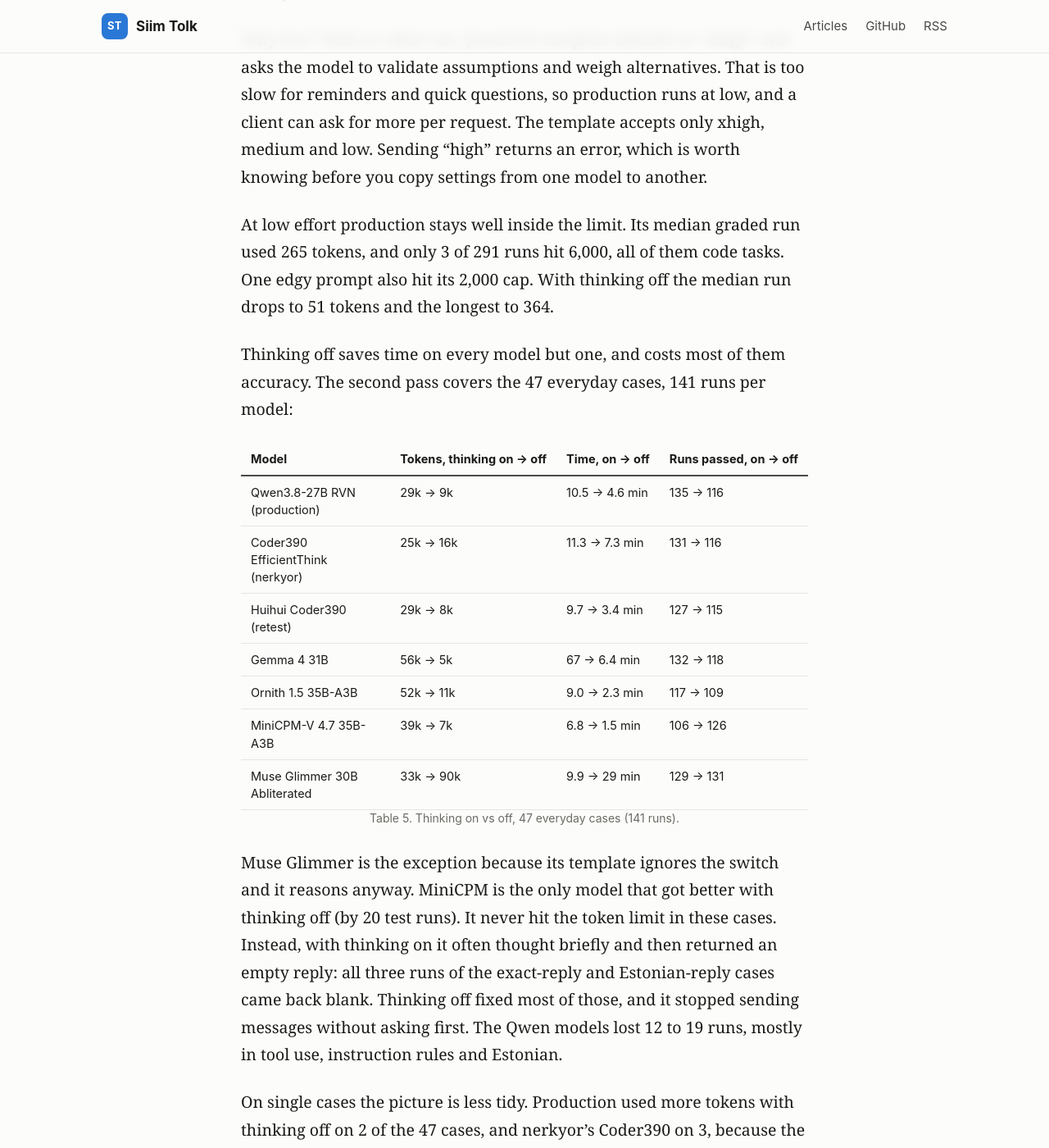
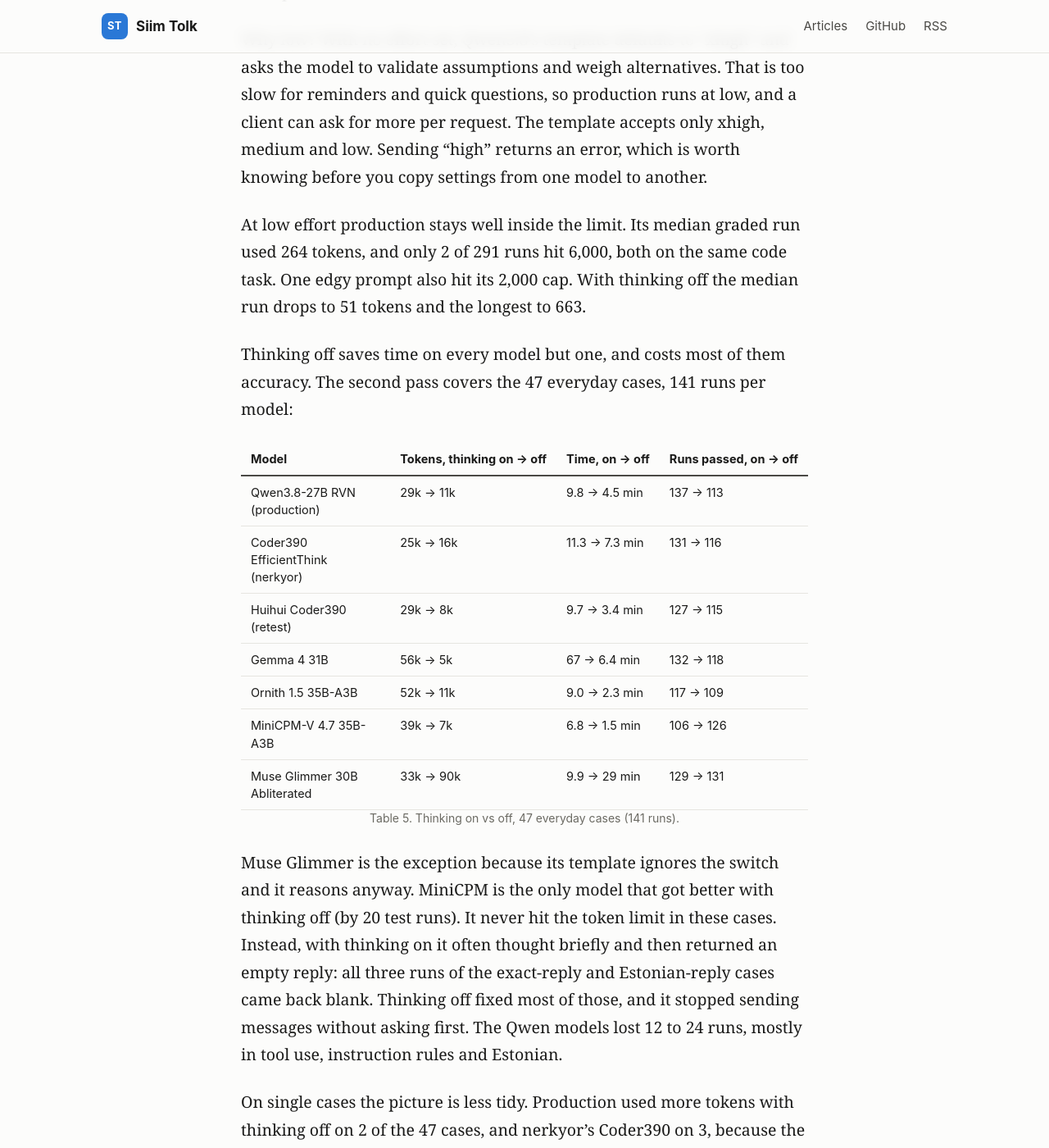
Before and after one commit to siimtolk/siimtolk.github.io, a Jekyll site: the page built from _posts/2026-10-22-llm-testing-overnight.md, in a window 1280 px wide and 1400 px high, scrolled down 6491 px. Shown: the whole window at 82% size. Built offline with Jekyll 4.4.1, drawn with Linux system fonts in a browser that asks for light colours; some of the changed text lies outside the part shown.

Commit message:
LLM testing post: thinking-off numbers from production's current build (b11707)
Co-Authored-By: Claude Opus 5.5 <noreply@anthropic.com>

```diff
--- a/_posts/2026-10-22-llm-testing-overnight.md
+++ b/_posts/2026-10-22-llm-testing-overnight.md
@@ -115,13 +115,13 @@ There is no separate thinking budget. The 6,000-token limit is the only hard cap
 
 Why low? With no effort set, Qwen3.8's template defaults to "xhigh" and asks the model to validate assumptions and weigh alternatives. That is too slow for reminders and quick questions, so production runs at low, and a client can ask for more per request. The template accepts only xhigh, medium and low. Sending "high" returns an error, which is worth knowing before you copy settings from one model to another.
 
-At low effort production stays well inside the limit. Its median graded run used 265 tokens, and only 3 of 291 runs hit 6,000, all of them code tasks. One edgy prompt also hit its 2,000 cap. With thinking off the median run drops to 51 tokens and the longest to 364.
+At low effort production stays well inside the limit. Its median graded run used 264 tokens, and only 2 of 291 runs hit 6,000, both on the same code task. One edgy prompt also hit its 2,000 cap. With thinking off the median run drops to 51 tokens and the longest to 663.
 
 Thinking off saves time on every model but one, and costs most of them accuracy. The second pass covers the 47 everyday cases, 141 runs per model:
 
 | Model | Tokens, thinking on → off | Time, on → off | Runs passed, on → off |
 | --- | --- | --- | --- |
-| Qwen3.8-27B RVN (production) | 29k → 9k | 10.5 → 4.6 min | 135 → 116 |
+| Qwen3.8-27B RVN (production) | 29k → 11k | 9.8 → 4.5 min | 137 → 113 |
 | Coder390 EfficientThink (nerkyor) | 25k → 16k | 11.3 → 7.3 min | 131 → 116 |
 | Huihui Coder390 (retest) | 29k → 8k | 9.7 → 3.4 min | 127 → 115 |
 | Gemma 4 31B | 56k → 5k | 67 → 6.4 min | 132 → 118 |
@@ -131,25 +131,25 @@ Thinking off saves time on every model but one, and costs most of them accuracy.
 
 *Table 5. Thinking on vs off, 47 everyday cases (141 runs).*
 
-Muse Glimmer is the exception because its template ignores the switch and it reasons anyway. MiniCPM is the only model that got better with thinking off (by 20 test runs). It never hit the token limit in these cases. Instead, with thinking on it often thought briefly and then returned an empty reply: all three runs of the exact-reply and Estonian-reply cases came back blank. Thinking off fixed most of those, and it stopped sending messages without asking first. The Qwen models lost 12 to 19 runs, mostly in tool use, instruction rules and Estonian.
+Muse Glimmer is the exception because its template ignores the switch and it reasons anyway. MiniCPM is the only model that got better with thinking off (by 20 test runs). It never hit the token limit in these cases. Instead, with thinking on it often thought briefly and then returned an empty reply: all three runs of the exact-reply and Estonian-reply cases came back blank. Thinking off fixed most of those, and it stopped sending messages without asking first. The Qwen models lost 12 to 24 runs, mostly in tool use, instruction rules and Estonian.
 
 On single cases the picture is less tidy. Production used more tokens with thinking off on 2 of the 47 cases, and nerkyor's Coder390 on 3, because the model worked the problem out in its visible answer instead. The second pass leaves out the hard puzzles, so the suite cannot say how often that happens on harder questions. In a quick check of two requests per setting, production answered one counting puzzle in about 800 tokens with thinking off, against about 550 at low effort.
 
 So is thinking off worth using? For production, yes, on narrow jobs. Its median answer takes a quarter to two thirds of the time, with no loss on these:
 
-- **Grading quiz answers:** 18 of 18 either way, 1.6 s per answer instead of 2.4 s.
+- **Grading quiz answers:** 18 of 18 either way, 1.3 s per answer instead of 1.9 s.
 - **Simple English tool calls:** lights, weather, shopping, timers, calendar and three tools at once all passed 3 of 3.
-- **Fixed-format text:** the WhatsApp brief layout, staying silent, exact replies, plain text and three bullets all passed 3 of 3, in under a second.
+- **Fixed-format text:** staying silent, exact replies, plain text and three bullets all passed 3 of 3, in under a second. The WhatsApp brief layout passed 2 of 3: one run dropped the outlet names after the links.
 - **Simple extraction and Estonian replies:** invoices, file names, log lines, Estonian summaries and weather all passed 3 of 3.
 
 It loses where the model has to stop and check something:
 
-- **Asking before acting:** "Send a message to Max" was sent at once, with made-up or empty text, in all three runs.
-- **Typos:** "turn of the kitchn lights" failed 2 of 3 runs: once the model searched the web for how to turn lights on, once it turned them on.
+- **Asking before acting:** "Send a message to Max" was sent at once, with made-up text, in all three runs.
+- **Typos:** "turn of the kitchn lights" failed 1 of 3 runs: the model turned the lights on.
 - **Estonian tool calls:** "Pane elutoa tuli 50% peale" (set the living-room light to 50%) got no tool call in any run.
 - **Grammar and counting:** Estonian case forms, numbers in words, an acrostic and a word limit.
 
-The assistant still runs every request with thinking on. A good split would be thinking off for quiz grading and fixed-format briefs, and thinking on for anything that acts in the world or speaks Estonian.
+The assistant still runs every request with thinking on. A good split would be thinking off for quiz grading and short fixed-format replies, and thinking on for anything that acts in the world or speaks Estonian.
 
 The same settings land differently on other models, because each template decides what "low" means. Gemma 4 26B ran out of tokens 20 times at the same limit. Muse Glimmer's template ignores the thinking-off switch and reasons anyway, at about three times the tokens, so its thinking-off score cannot be compared with production's.
 
```
